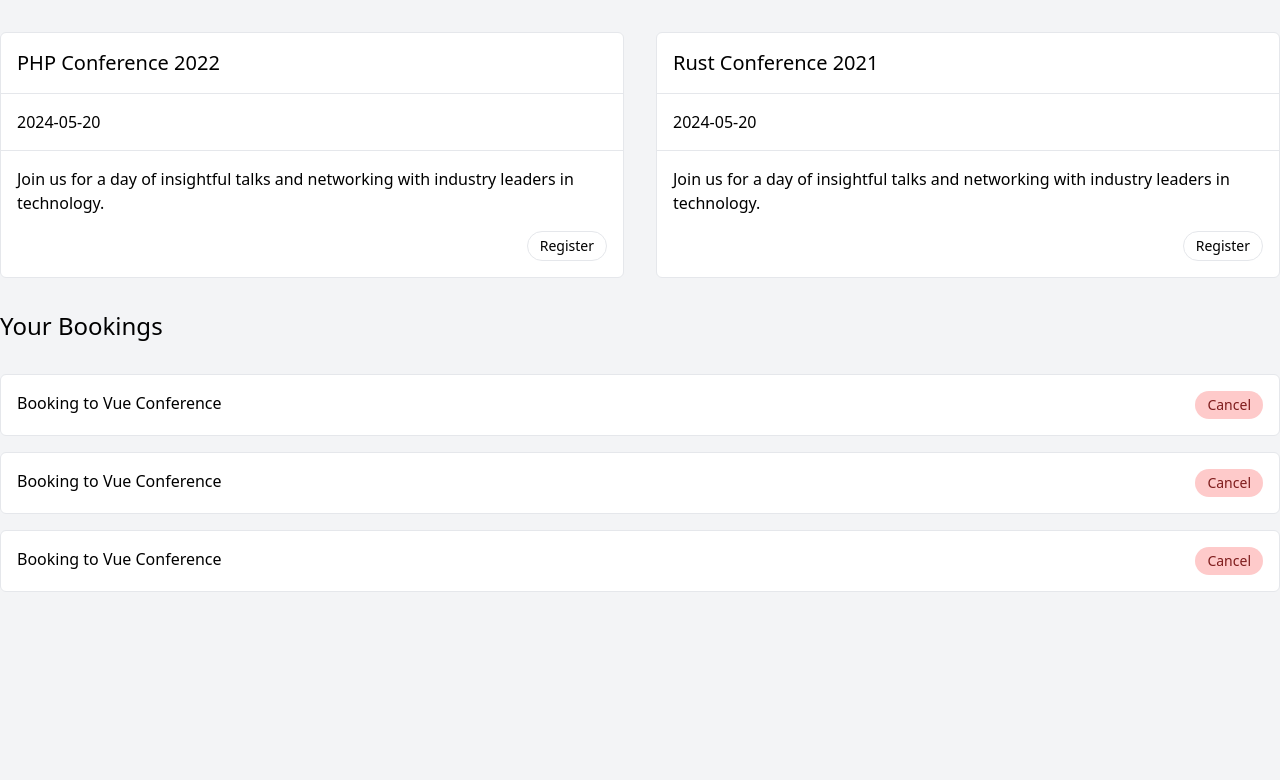
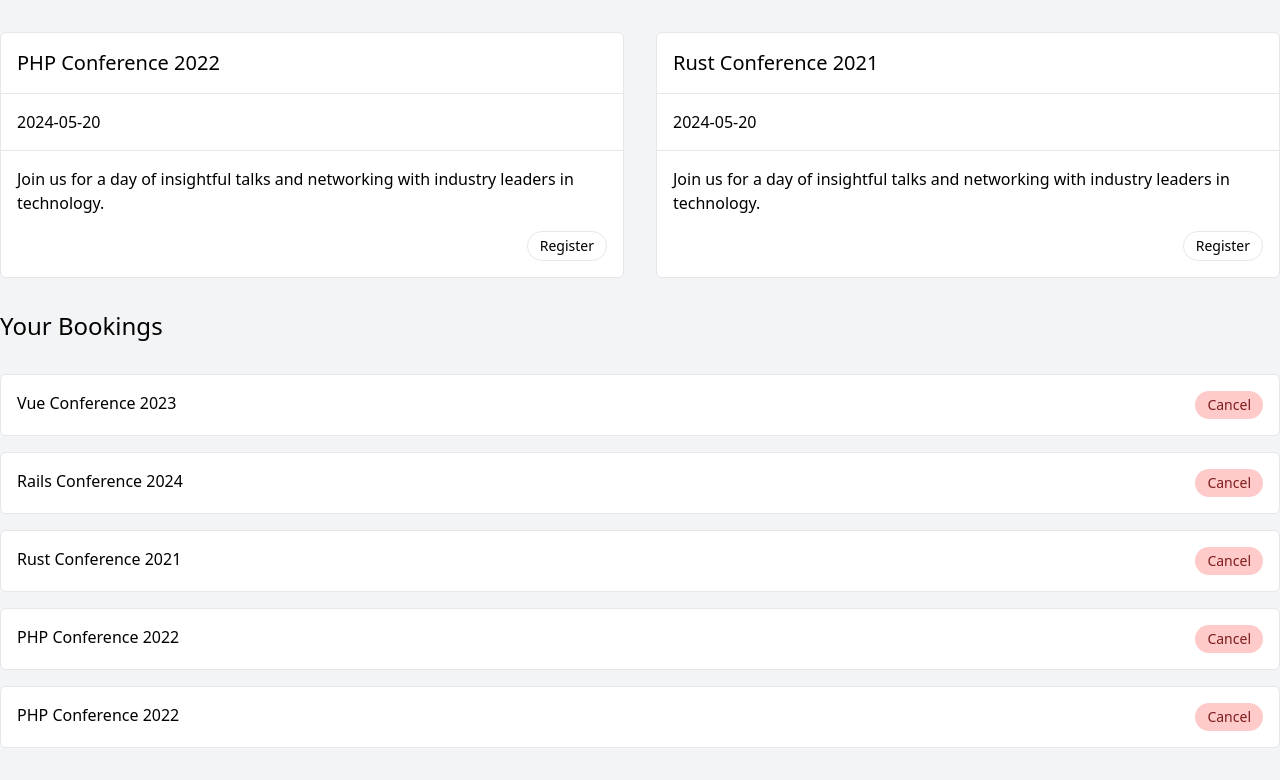
Before and after one commit to filipivanovic/event-booking, a Vue app: page / in a window 1280 px wide. Shown: the part 414-1194 px from the top of the page. Before the commit the page ends 1038 px from the top, so only its background shows below. Built offline with nearby package versions, Linux system fonts and the light colour scheme; data requests are answered from the project's data file.

Commit message:
loading bookings

```diff
--- a/db.json
+++ b/db.json
@@ -36,6 +36,34 @@
       "eventId": "2",
       "eventTitle": "Vue Conference 2023",
       "status": "confirmed"
+    },
+    {
+      "id": "1726166633837",
+      "userId": 1,
+      "eventId": "1",
+      "eventTitle": "Rails Conference 2024",
+      "status": "confirmed"
+    },
+    {
+      "id": "1726167644172",
+      "userId": 1,
+      "eventId": "4",
+      "eventTitle": "Rust Conference 2021",
+      "status": "confirmed"
+    },
+    {
+      "id": "1726167645906",
+      "userId": 1,
+      "eventId": "3",
+      "eventTitle": "PHP Conference 2022",
+      "status": "confirmed"
+    },
+    {
+      "id": "1726167647607",
+      "userId": 1,
+      "eventId": "3",
+      "eventTitle": "PHP Conference 2022",
+      "status": "confirmed"
     }
   ]
 }
--- a/src/App.vue
+++ b/src/App.vue
@@ -3,9 +3,12 @@
 import BookingItem from '@/components/BookingItem.vue'
 import LoadingEventCard from '@/components/LoadingEventCard.vue'
 import { ref, onMounted } from 'vue'
+import LoadingBookingItem from '@/components/LoadingBookingItem.vue'
 
 const events = ref([])
+const bookings = ref([])
 const eventsLoading = ref(false)
+const bookingsLoading = ref(false)
 
 const fetchEvents = async () => {
   eventsLoading.value = true
@@ -17,12 +20,23 @@
   }
 }
 
+const fetchBookings = async () => {
+  bookingsLoading.value = true
+  try {
+    const response = await fetch('http://localhost:3001/bookings')
+    bookings.value = await response.json()
+  } finally {
+    bookingsLoading.value = false
+  }
+}
+
 const handleRegistration = async (event) => {
   const newBooking = {
     id: Date.now().toString(),
     userId: 1,
     eventId: event.id,
-    eventTitle: event.title
+    eventTitle: event.title,
+    status: 'pending'
   }
   await fetch('http://localhost:3001/bookings', {
     method: 'POST',
@@ -38,6 +52,7 @@
 
 onMounted(() => {
   fetchEvents()
+  fetchBookings()
 })
 
 </script>
@@ -60,7 +75,16 @@
     </section>
     <h2 class="text-2xl font-medium">Your Bookings</h2>
     <section class="grid grid-cols-1 gap-4">
-      <BookingItem v-for="i in 3" :key="i"></BookingItem>
+      <template v-if="!bookingsLoading">
+        <BookingItem v-for="booking in bookings" :key="booking">
+          <template #default>
+            {{ booking.eventTitle }}
+          </template>
+        </BookingItem>
+      </template>
+      <template v-else>
+        <LoadingBookingItem v-for="i in 4" :key="i"></LoadingBookingItem>
+      </template>
     </section>
   </main>
 </template>
--- a/src/components/BookingItem.vue
+++ b/src/components/BookingItem.vue
@@ -7,7 +7,7 @@
 <template>
   <SectionCard>
     <div class="flex justify-between">
-      <div>Booking to Vue Conference</div>
+      <slot></slot>
       <RoundButton variant="danger">Cancel</RoundButton>
     </div>
   </SectionCard>
--- a/src/components/EventCard.vue
+++ b/src/components/EventCard.vue
@@ -2,7 +2,6 @@
 <script setup>
 
 import RoundButton from '@/components/RoundButton.vue'
-import RoundCard from '@/components/RoundCard.vue'
 import SectionCard from '@/components/SectionCard.vue'
 
 defineProps({
--- /dev/null
+++ b/src/components/LoadingBookingItem.vue
@@ -0,0 +1,20 @@
+<script setup>
+
+import SectionCard from '@/components/SectionCard.vue'
+</script>
+
+<template>
+  <SectionCard class="animate-pulse">
+    <div class="flex justify-between items-center">
+      <div class="flex space-x-4 w-full">
+        <div class="h-4 bg-gray-300 w-1/3"></div>
+        <div class="h-4 bg-gray-300 w-24"></div>
+      </div>
+      <div class="h-8 w-20 bg-gray-300 rounded-full"></div>
+    </div>
+  </SectionCard>
+</template>
+
+<style scoped>
+
+</style>
```
